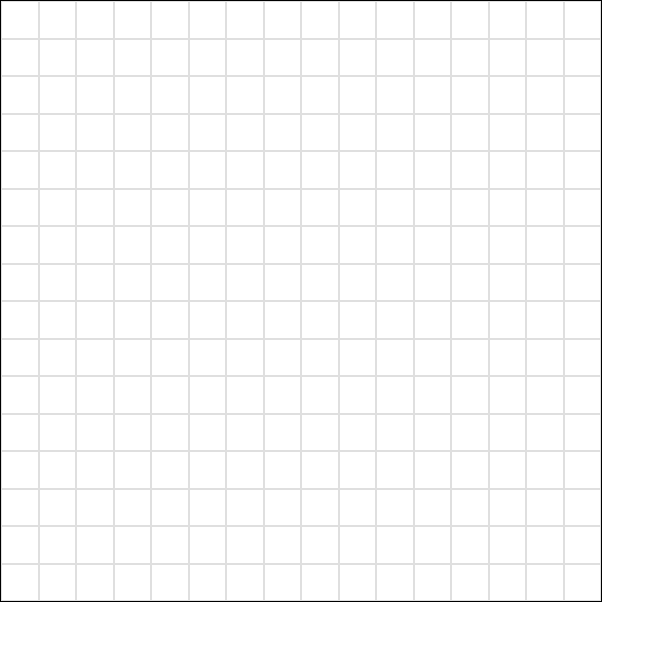
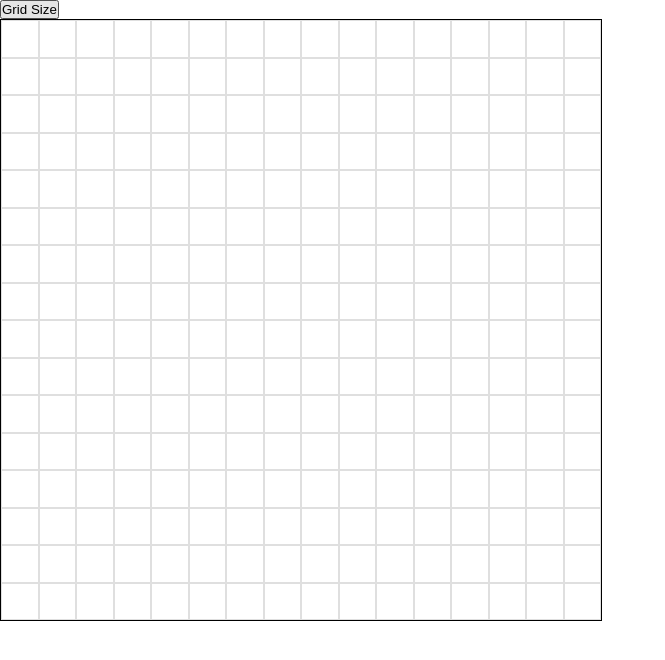
Before and after one commit to Seyfire/Sketch-an-Etch, a plain HTML site: page index.html in a window 1280 px wide. Shown: the whole page, without its empty margins (0-665 px from the left). Drawn offline with Linux system fonts and the light colour scheme.

Commit message:
add button to change grid size

```diff
--- a/index.html
+++ b/index.html
@@ -9,7 +9,8 @@
 </head>
 <body>
 
-<div class="canvas"></div>
+    <button type="button">Grid Size</button>
+    <div class="canvas"></div>
 
 </body>
 </html>
```
